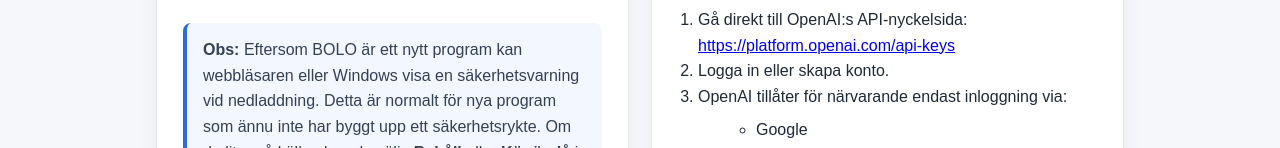
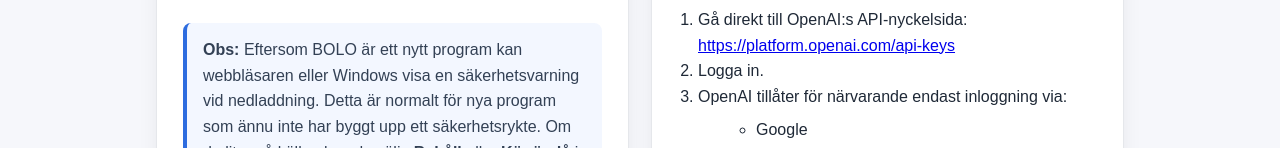
Before and after one commit to rennmarkmathias/KnowStride, a website: page public/testbolo/index.html in a window 1280 px wide. Shown: the part 737-885 px from the top of the page. Drawn offline with Linux system fonts and the light colour scheme.

Commit message:
Update index.html

```diff
--- a/public/testbolo/index.html
+++ b/public/testbolo/index.html
@@ -283,7 +283,7 @@
             Gå direkt till OpenAI:s API-nyckelsida:<br />
             <a href="https://platform.openai.com/api-keys" target="_blank" rel="noopener">https://platform.openai.com/api-keys</a>
           </li>
-          <li>Logga in eller skapa konto.</li>
+          <li>Logga in.</li>
           <li>
             OpenAI tillåter för närvarande endast inloggning via:
             <ul>
```
